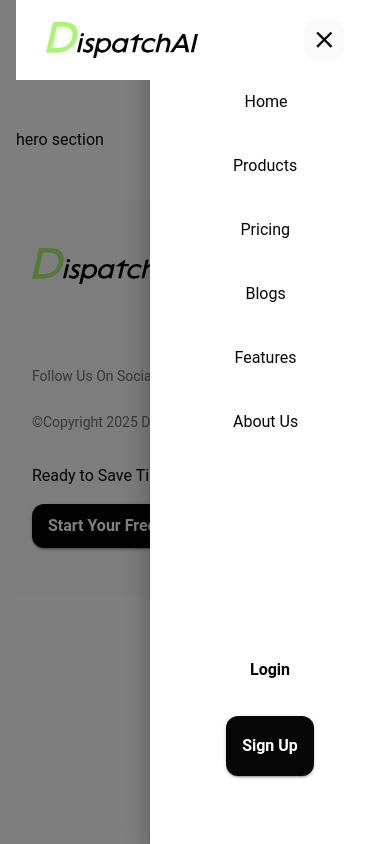
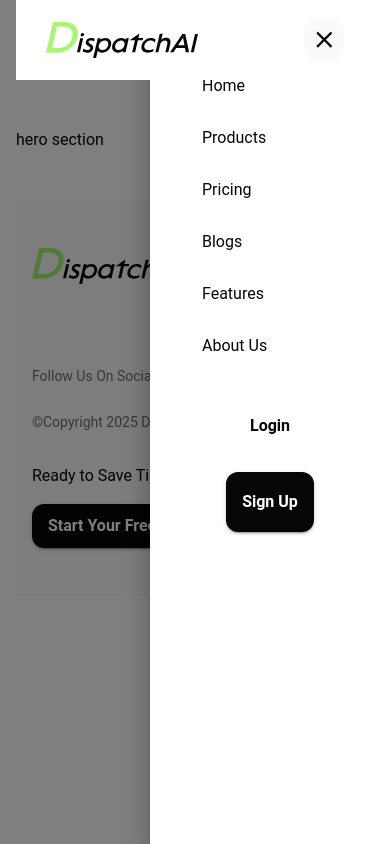
Before and after one commit to Dispatch-AI-com/frontend, a Next.js app: page / in a window 390 px wide. Both pictures are taken after a click on the button 324 px from the left and 40 px from the top of the page. Built offline with nearby package versions, Linux system fonts and the light colour scheme.

Commit message:
Configured dark mode for navi bar

```diff
--- a/src/components/layout/features-layout/index.tsx
+++ b/src/components/layout/features-layout/index.tsx
@@ -10,7 +10,7 @@ export default function MainLayout({
     return (
         <>
             <Container maxWidth="xl">
-              <Navbar />
+              <Navbar variant='dark'/>
             </Container>
 
             <Container maxWidth="xl" sx={{py: 4}} >
--- a/src/components/layout/main-layout/Navbar.tsx
+++ b/src/components/layout/main-layout/Navbar.tsx
@@ -34,7 +34,6 @@ const navItems: NavItemProps[] = [
 const StyledAppBar = styled(AppBar)(({ theme }) => ({
   position: 'sticky',
   height: 80,
-  backgroundColor: theme.palette.background.default,
   marginBottom: '0',
   zIndex: theme.zIndex.drawer + 1,
 }));
@@ -64,18 +63,15 @@ const DesktopButtonGroup = styled(Stack)({
 const MobileMenuButton = styled(IconButton)(({ theme }) => ({
   marginLeft: 'auto',
   transition: 'transform 0.3s ease',
-  backgroundColor: theme.palette.background.paper,
   borderRadius: 12,
   width: 40,
   height: 40,
-  '&:hover': { backgroundColor: theme.palette.background.paper },
 }));
 
 const StyledDrawer = styled(Drawer)(({ theme }) => ({
   display: 'block',
   [theme.breakpoints.up('md')]: { display: 'none' },
   '& .MuiDrawer-paper': {
-    backgroundColor: theme.palette.background.default,
     boxSizing: 'border-box',
     width: 240,
     padding: 20,
@@ -83,7 +79,11 @@ const StyledDrawer = styled(Drawer)(({ theme }) => ({
   },
 }));
 
-export default function Navbar() {
+interface NavbarProps {
+  variant?: 'light' | 'dark';
+}
+
+export default function Navbar({ variant = 'light' }: NavbarProps) {
   const [mobileOpen, setMobileOpen] = useState(false);
   const theme = useTheme();
   const isMobile = useMediaQuery(theme.breakpoints.down('md'));
@@ -93,13 +93,20 @@ export default function Navbar() {
   };
 
   return (
-    <StyledAppBar color="transparent" elevation={0}>
+    <StyledAppBar
+      color="transparent"
+      elevation={0}
+      sx={{
+        backgroundColor: variant === 'light' ? theme.palette.background.default : '#060606',
+        color: variant === 'light' ? 'inherit' : '#ffffff',
+      }}
+    >
       <StyledToolbar disableGutters>
         {/* Logo */}
         <LogoBox>
           <Link href="/" aria-label="Dispatch AI Home">
             <Image
-              src="/logo.svg"
+              src={variant === 'light' ? "/logo.svg" : "/logo-dark.svg"}
               alt="Dispatch AI logo"
               width={152}
               height={36}
@@ -112,7 +119,7 @@ export default function Navbar() {
         {/* Desktop */}
         {!isMobile && (
           <>
-            <DesktopNavItems navItems={navItems} />
+            <DesktopNavItems navItems={navItems} themeVariant={variant} />
             <DesktopButtonGroup direction="row" spacing={0}>
               <AuthButton variant="login" />
               <AuthButton variant="signup" />
@@ -127,7 +134,13 @@ export default function Navbar() {
             aria-label="toggle drawer"
             edge="start"
             onClick={handleDrawerToggle}
-            style={{
+            sx={{
+              backgroundColor: variant === 'light' ? theme.palette.background.paper : '#060606',
+              color: variant === 'light' ? 'inherit' : '#ffffff',
+              '&:hover': {
+                backgroundColor: variant === 'light' ? theme.palette.background.paper : '#060606',
+                color: variant === 'light' ? 'inherit' : '#ffffff',
+              },
               transform: mobileOpen ? 'rotate(90deg)' : 'rotate(0deg)',
             }}
           >
@@ -147,10 +160,17 @@ export default function Navbar() {
         open={mobileOpen}
         onClose={handleDrawerToggle}
         ModalProps={{ keepMounted: true }}
+        sx={{
+          '& .MuiDrawer-paper': {
+            backgroundColor: variant === 'light' ? theme.palette.background.default : '#060606',
+            color: variant === 'light' ? 'inherit' : '#ffffff',
+          },
+        }}
       >
         <MobileDrawer
           handleDrawerToggle={handleDrawerToggle}
           navItems={navItems}
+          themeVariant={variant}
         />
       </StyledDrawer>
     </StyledAppBar>
--- a/src/components/layout/main-layout/navbar/DesktopNavItems.tsx
+++ b/src/components/layout/main-layout/navbar/DesktopNavItems.tsx
@@ -7,6 +7,7 @@ import { NavItem, NavItemProps } from './NavItem';
 
 interface DesktopNavItemsProps {
   navItems: NavItemProps[];
+  themeVariant?: 'light' | 'dark';
 }
 
 const DesktopNavContainer = styled(Stack)(({ theme }) => ({
@@ -16,17 +17,14 @@ const DesktopNavContainer = styled(Stack)(({ theme }) => ({
   marginLeft: theme.spacing(3.5),
 }));
 
-export function DesktopNavItems({ navItems }: DesktopNavItemsProps) {
+export function DesktopNavItems({ navItems, themeVariant = 'light' }: DesktopNavItemsProps) {
   return (
     <DesktopNavContainer direction="row" spacing={0}>
       {navItems.map((item) => (
         <NavItem
-          key={
-            typeof item.href === 'string'
-              ? item.href
-              : item.href.toString()
-          }
+          key={item.href.toString()}
           {...item}
+          themeVariant={themeVariant}
         />
       ))}
     </DesktopNavContainer>
--- a/src/components/layout/main-layout/navbar/MobileDrawer.tsx
+++ b/src/components/layout/main-layout/navbar/MobileDrawer.tsx
@@ -1,6 +1,6 @@
 'use client';
 
-import { Box, List, ListItem } from '@mui/material';
+import { Box, List, ListItem, Stack } from '@mui/material';
 import { styled } from '@mui/material/styles';
 
 import { AuthButton } from './AuthButton';
@@ -9,6 +9,7 @@ import { NavItem, NavItemProps } from './NavItem';
 interface MobileDrawerProps {
   handleDrawerToggle: () => void;
   navItems: NavItemProps[];
+  themeVariant?: 'light' | 'dark';
 }
 
 const DrawerContainer = styled(Box)({
@@ -29,31 +30,39 @@ const ActionArea = styled(Box)({
   marginTop: 32,
 });
 
+const MobileDrawerContainer = styled(Box)(({ theme }) => ({
+  display: 'flex',
+  flexDirection: 'column',
+  height: '100%',
+  padding: theme.spacing(2),
+}));
+
+const MobileNavContainer = styled(Stack)(({ theme }) => ({
+  marginTop: theme.spacing(4),
+}));
+
 export function MobileDrawer({
   handleDrawerToggle,
   navItems,
+  themeVariant = 'light',
 }: MobileDrawerProps) {
   return (
-    <DrawerContainer>
-      <List sx={{ flexGrow: 1 }}>
+    <MobileDrawerContainer>
+      <MobileNavContainer spacing={2}>
         {navItems.map((item) => (
-          <ListItem
-            key={
-              typeof item.href === 'string'
-                ? item.href
-                : item.href.toString()
-            }
-            sx={{ justifyContent: 'center', mb: 1.5 }}
-          >
-            <NavItem {...item} handleDrawerToggle={handleDrawerToggle} />
-          </ListItem>
+          <NavItem
+            key={item.href.toString()}
+            {...item}
+            handleDrawerToggle={handleDrawerToggle}
+            themeVariant={themeVariant}
+          />
         ))}
-      </List>
+      </MobileNavContainer>
 
       <ActionArea>
         <AuthButton variant="login" isMobile onClick={handleDrawerToggle} />
         <AuthButton variant="signup" isMobile onClick={handleDrawerToggle} />
       </ActionArea>
-    </DrawerContainer>
+    </MobileDrawerContainer>
   );
 }
--- a/src/components/layout/main-layout/navbar/NavItem.tsx
+++ b/src/components/layout/main-layout/navbar/NavItem.tsx
@@ -8,6 +8,7 @@ import NextLink, { LinkProps } from 'next/link';
 interface ExtraNavProps {
   width: number;
   textWidth: number;
+  themeVariant?: 'light' | 'dark';
 }
 
 type NavItemContainerProps = ExtraNavProps &
@@ -21,31 +22,33 @@ export interface NavItemProps extends ExtraNavProps {
 
 const NavItemContainer = styled(Box, {
   shouldForwardProp: (prop) =>
-    !['width', 'textWidth'].includes(prop as string),
-})<NavItemContainerProps>(({ theme, width }) => ({
+    !['width', 'textWidth', 'themeVariant'].includes(prop as string),
+})<NavItemContainerProps>(({ theme, width, themeVariant = 'light' }) => ({
   width,
   height: 36,
   padding: `${theme.spacing(1)} ${theme.spacing(2)}`,
   borderRadius: 12,
   marginRight: theme.spacing(1),
-  backgroundColor: theme.palette.background.default,
+  backgroundColor: themeVariant === 'light' ? theme.palette.background.default : '#060606',
   display: 'flex',
   alignItems: 'center',
   justifyContent: 'center',
   textDecoration: 'none',
   transition: 'background-color 0.3s ease, transform 0.1s ease',
-  '&:hover': { backgroundColor: theme.palette.background.paper },
+  '&:hover': {
+    backgroundColor: themeVariant === 'light' ? theme.palette.background.paper : '#060606',
+  },
   '&:active': { transform: 'scale(0.97)' },
 }));
 
 const NavItemText = styled(Typography, {
-  shouldForwardProp: (prop) => prop !== 'textWidth',
-})<{ textWidth: number }>(({ theme, textWidth }) => ({
+  shouldForwardProp: (prop) => !['textWidth', 'themeVariant'].includes(prop as string),
+})<{ textWidth: number; themeVariant?: 'light' | 'dark' }>(({ theme, textWidth, themeVariant = 'light' }) => ({
   width: textWidth,
   height: 20,
   '&&': { fontSize: 16 },
   lineHeight: 1.25,
-  color: theme.palette.text.primary,
+  color: themeVariant === 'light' ? theme.palette.text.primary : '#ffffff',
 }));
 
 export function NavItem({
@@ -54,6 +57,7 @@ export function NavItem({
   width,
   textWidth,
   handleDrawerToggle,
+  themeVariant = 'light',
 }: NavItemProps) {
   return (
     <NavItemContainer
@@ -61,9 +65,10 @@ export function NavItem({
       href={href}
       width={width}
       textWidth={textWidth}
+      themeVariant={themeVariant}
       onClick={() => handleDrawerToggle?.()}
     >
-      <NavItemText textWidth={textWidth} variant="body2">
+      <NavItemText textWidth={textWidth} themeVariant={themeVariant} variant="body2">
         {text}
       </NavItemText>
     </NavItemContainer>
```
Also changed, not shown: public/logo-dark.svg (added).
